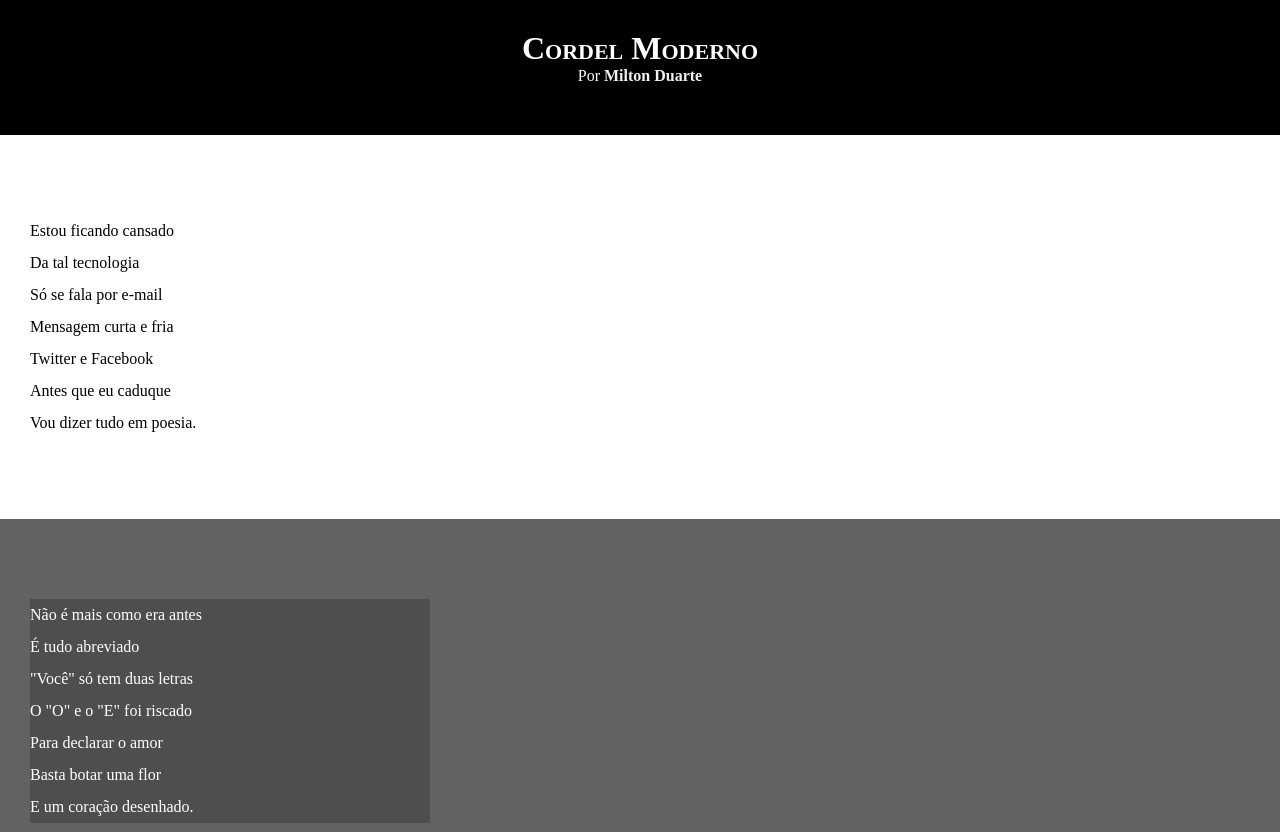
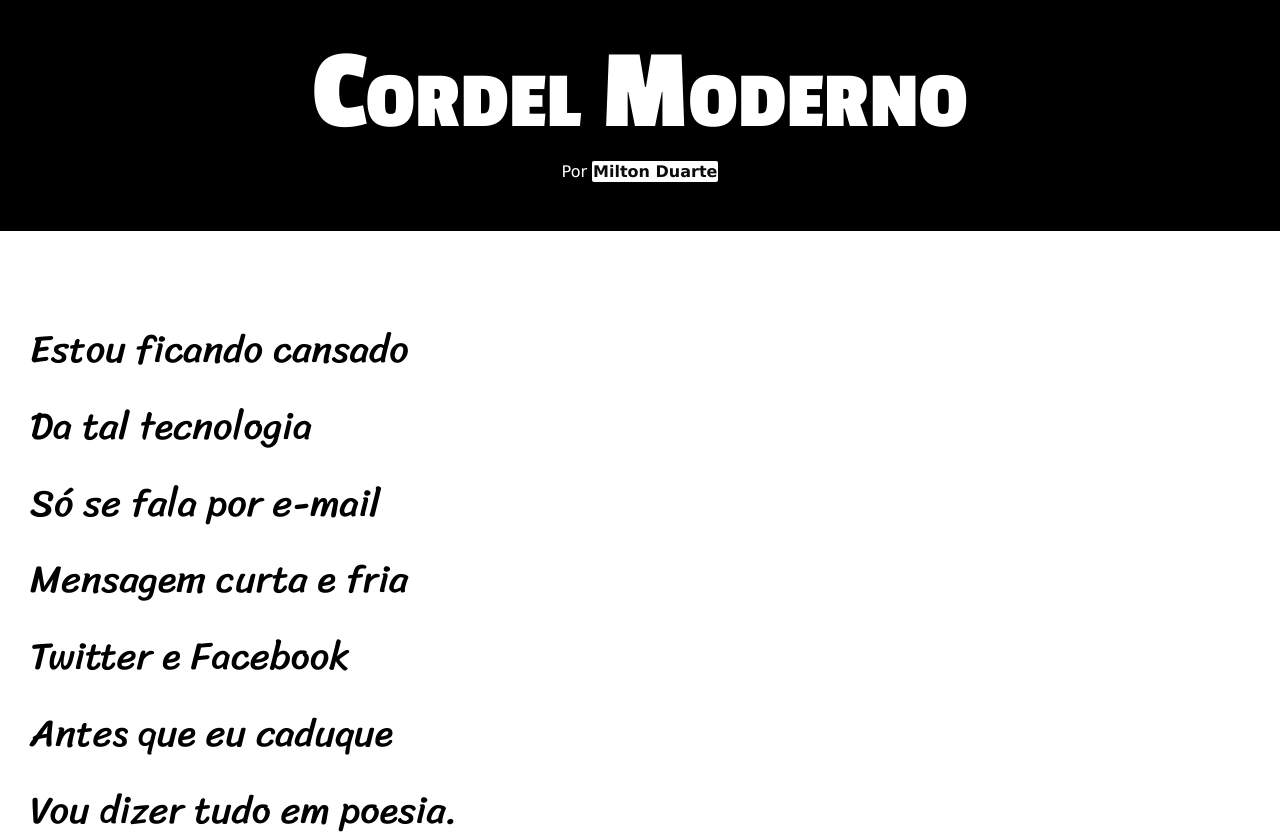
Before and after one commit to Willian-martin/HTML-CSS, a plain HTML site: page desafios/site-cordel/index.html in a window 1280 px wide. Shown: the top 832 px of the page. Drawn offline with Linux system fonts and the light colour scheme.

Commit message:
atualização de estilos-css

```diff
--- a/desafios/site-cordel/estilo/style.css
+++ b/desafios/site-cordel/estilo/style.css
@@ -1,5 +1,14 @@
 @charset "utf-8";
+@import url('https://fonts.googleapis.com/css2?family=Passion+One:wght@400;700;900&display=swap');
 
+@import url('https://fonts.googleapis.com/css2?family=Sriracha&display=swap');
+
+
+:root{
+    --fonte1: verdana, geneva, tahoma, sans-serif;
+    --fonte2: 'passion one', cursive;
+    --fonte3: 'Sriracha', cursive;
+}
 *{
     margin: 0px;
     padding: 0px;
@@ -8,6 +17,7 @@
 html, body{
     min-height: 100vh;
     background-color: darkgray;
+    font-family: var(--fonte1);
 }
 
 header{
@@ -19,26 +29,39 @@ header{
 header > h1{
     padding-top: 30px;
     font-variant: small-caps;
+    font-family: var(--fonte2);
+    font-size: 9vw;
 }
 
 header > p{
     padding-bottom: 50px;
+    color: white;
+    margin-top: 5px;
+    font-size: 1em;
 }
 
 header a, footer a {
-    color: rgb(241, 239, 239);
+    color: rgb(11, 11, 11);
     text-decoration: none;
     font-weight: bolder;
+    transition-duration: 1s;
+    background-color: white;
+    padding: 1px;
+    border-radius: 2px;
 }
 
 header a:hover, footer a:hover {
     text-decoration: underline;
+    box-shadow: 3px 1px 7px white;
+
 }
 section{
     padding-top: 10vh;
     padding-bottom: 10vh;
     line-height: 2em;
     padding-left: 30px;
+    font-family: var(--fonte3);
+    font-size: 3vw;
 }
 section.normal{
     background-color: white;
@@ -49,8 +72,9 @@ section.imagem{
     color: white;
 }
 
-section.imagem >p {
-    width: 400px;
+section.imagem > p {
+    display: inline-block;
+    padding: 5px;
     background-color: rgba(0, 0, 0, 0.203);
 }
 
```
